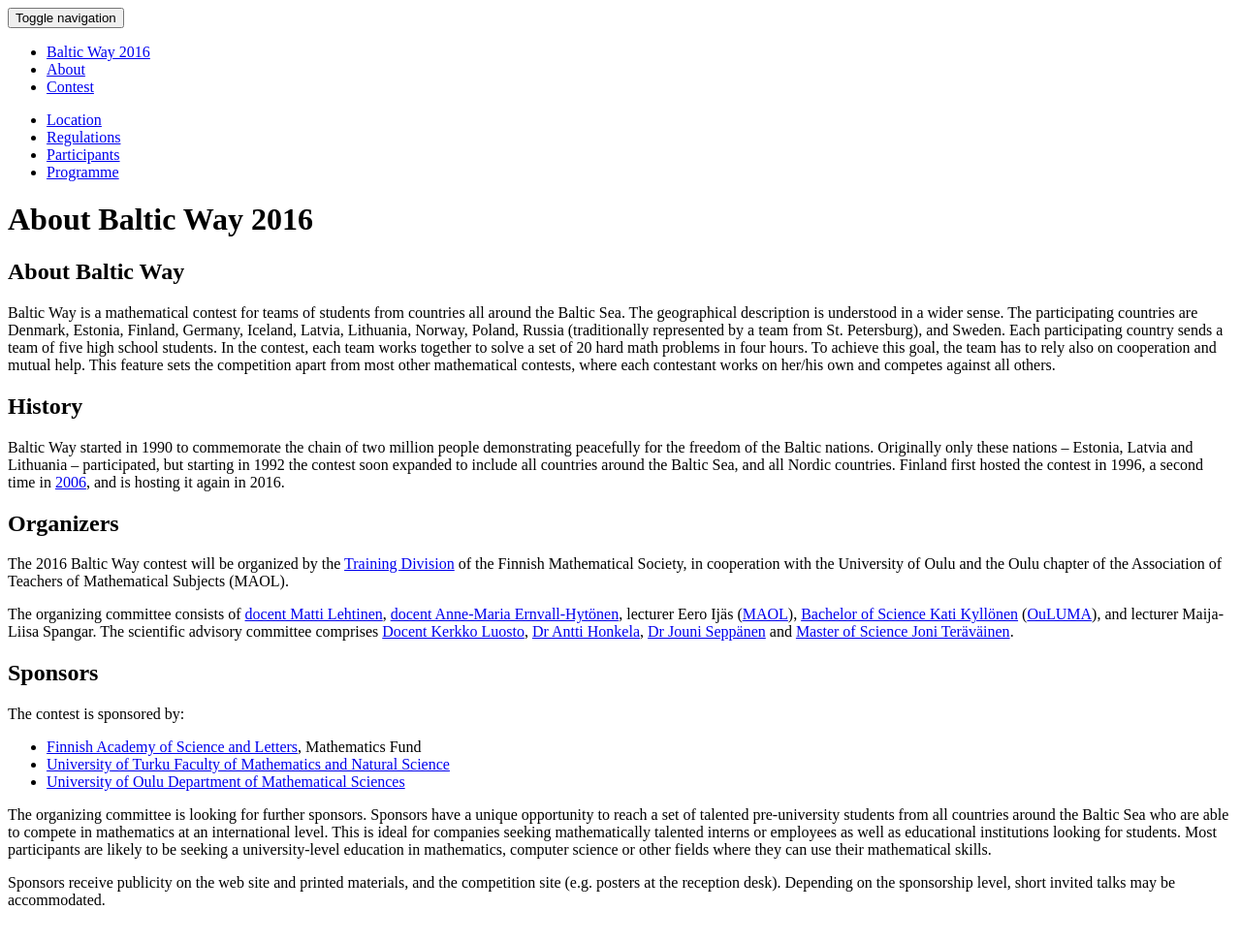
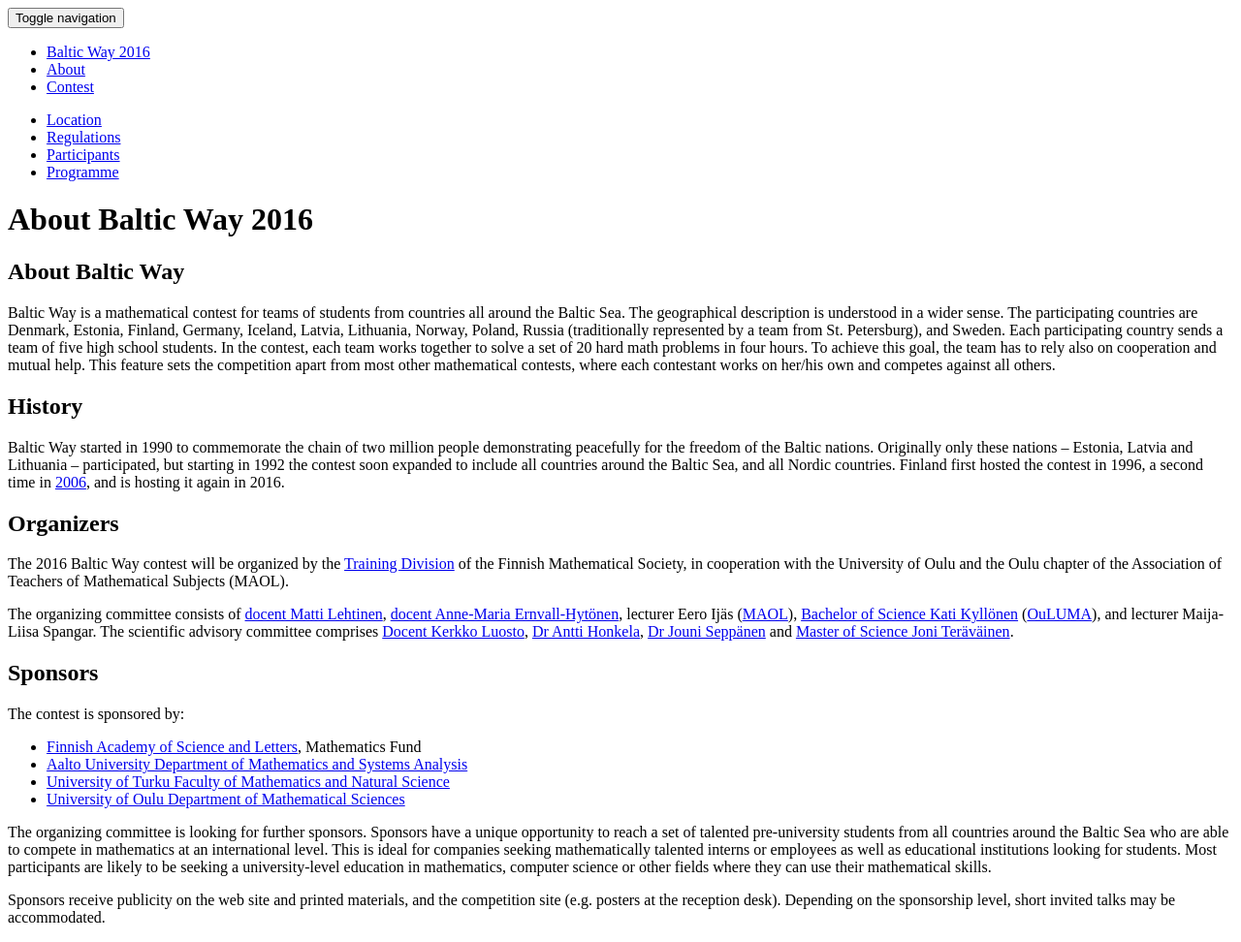
Before and after one commit to matematiikkakilpailut/matematiikkakilpailut.github.io, a Jekyll site: the page built from BW2016/about/index.md, in a window 1280 px wide. Shown: the whole page at 97% size. Built offline with Jekyll 4.4.1, drawn with Linux system fonts in a browser that asks for light colours; nearby versions of some CDN libraries; a style sheet for code colours, icons or effects is not loaded.

Commit message:
Aalto University sponsorship

```diff
--- a/BW2016/about/index.md
+++ b/BW2016/about/index.md
@@ -49,9 +49,11 @@
 The contest is sponsored by:
 
 * [Finnish Academy of Science and Letters][tiedeaka], Mathematics Fund
+* [Aalto University Department of Mathematics and Systems Analysis][aalto]
 * [University of Turku Faculty of Mathematics and Natural Science][turku]
 * [University of Oulu Department of Mathematical Sciences][oulu]
 
+[aalto]: https://math.aalto.fi/
 [turku]: http://www.utu.fi/en/units/sci/Pages/home.aspx
 [oulu]: http://www.oulu.fi/mathematics/
 [tiedeaka]: http://www.acadsci.fi/frontpage.htm
```
